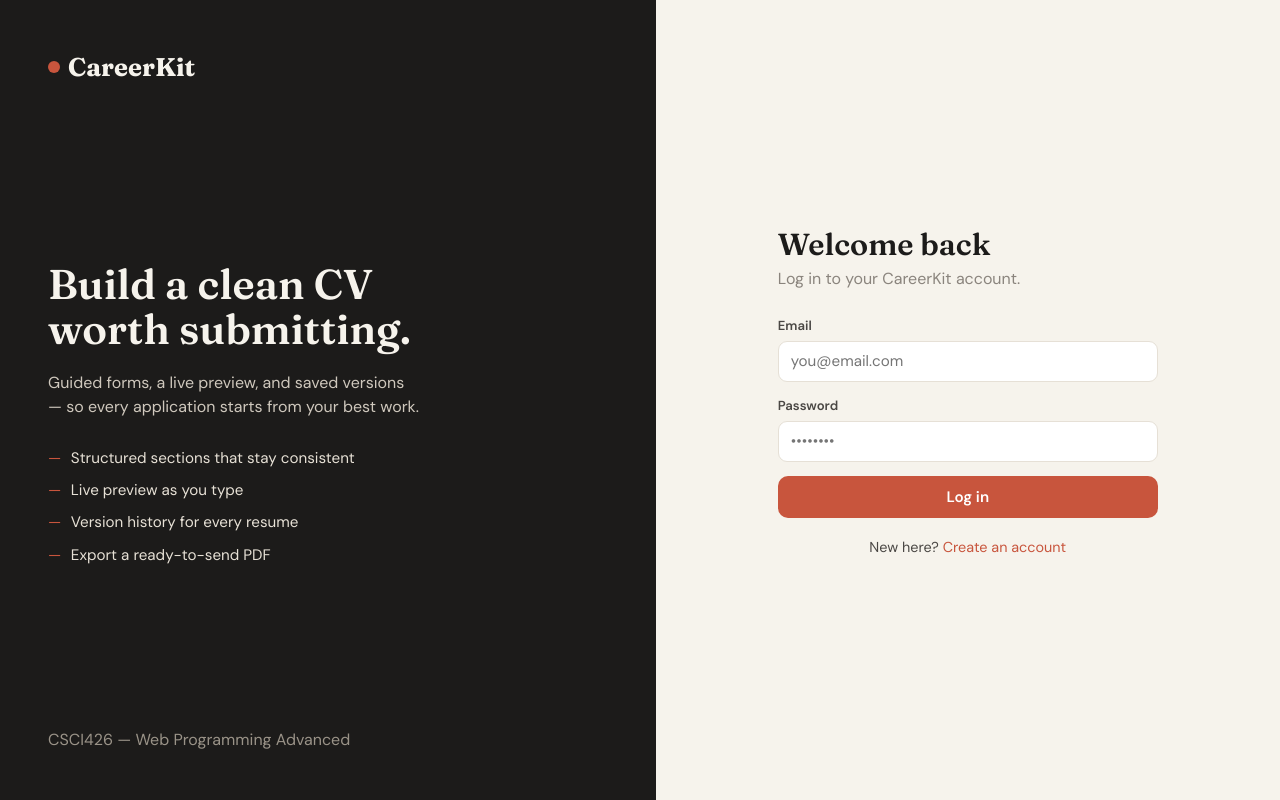
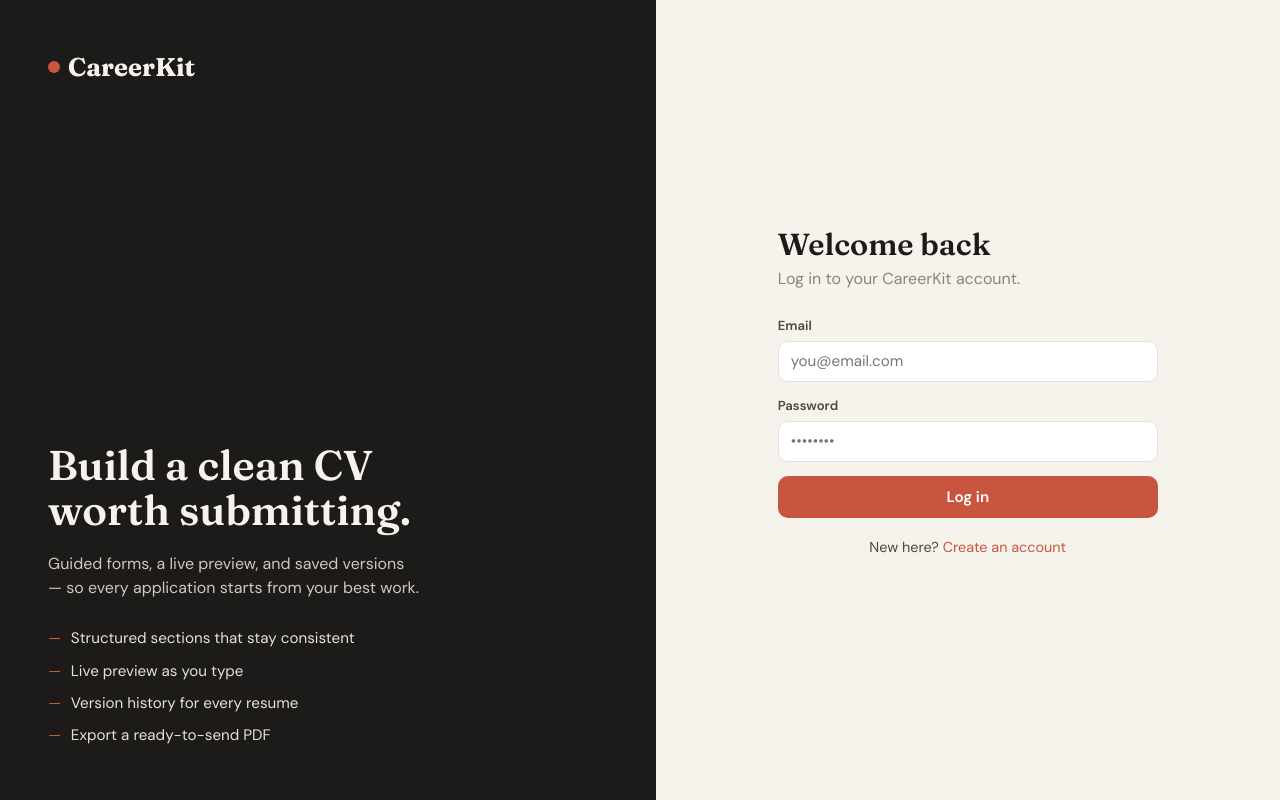
Before and after one commit to kareem-321/careerkit-web, a React (Create React App) app in the folder senior-projectfront/: page /login in a window 1280 px wide. Built offline with nearby package versions, Linux system fonts and the light colour scheme; no server answers.

Commit message:
Update Login and Register pages

```diff
--- a/senior-projectfront/src/pages/Login.js
+++ b/senior-projectfront/src/pages/Login.js
@@ -43,7 +43,6 @@ export default function Login() {
             <li>Export a ready-to-send PDF</li>
           </ul>
         </div>
-        <span className="muted" style={{ color: "#9a9388" }}>CSCI426 — Web Programming Advanced</span>
       </div>
 
       <div className="auth-form">
--- a/senior-projectfront/src/pages/Register.js
+++ b/senior-projectfront/src/pages/Register.js
@@ -42,7 +42,6 @@ export default function Register() {
             <li>Save versions and reopen them anytime</li>
           </ul>
         </div>
-        <span className="muted" style={{ color: "#9a9388" }}>CSCI426 — Web Programming Advanced</span>
       </div>
 
       <div className="auth-form">
```
